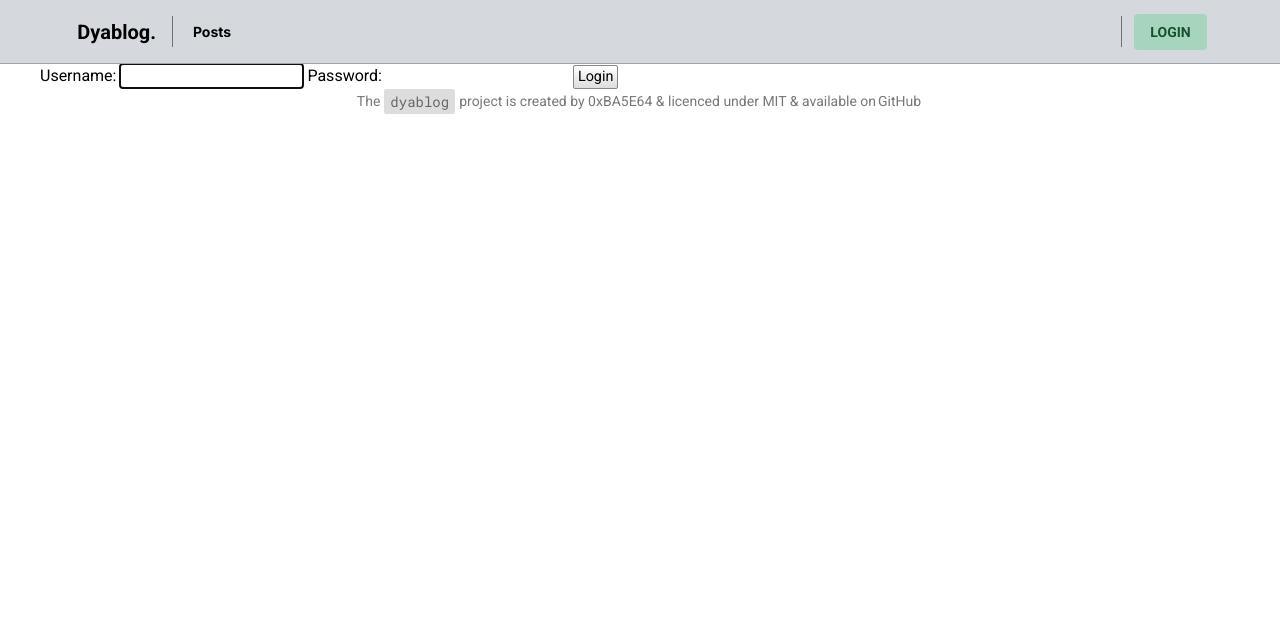
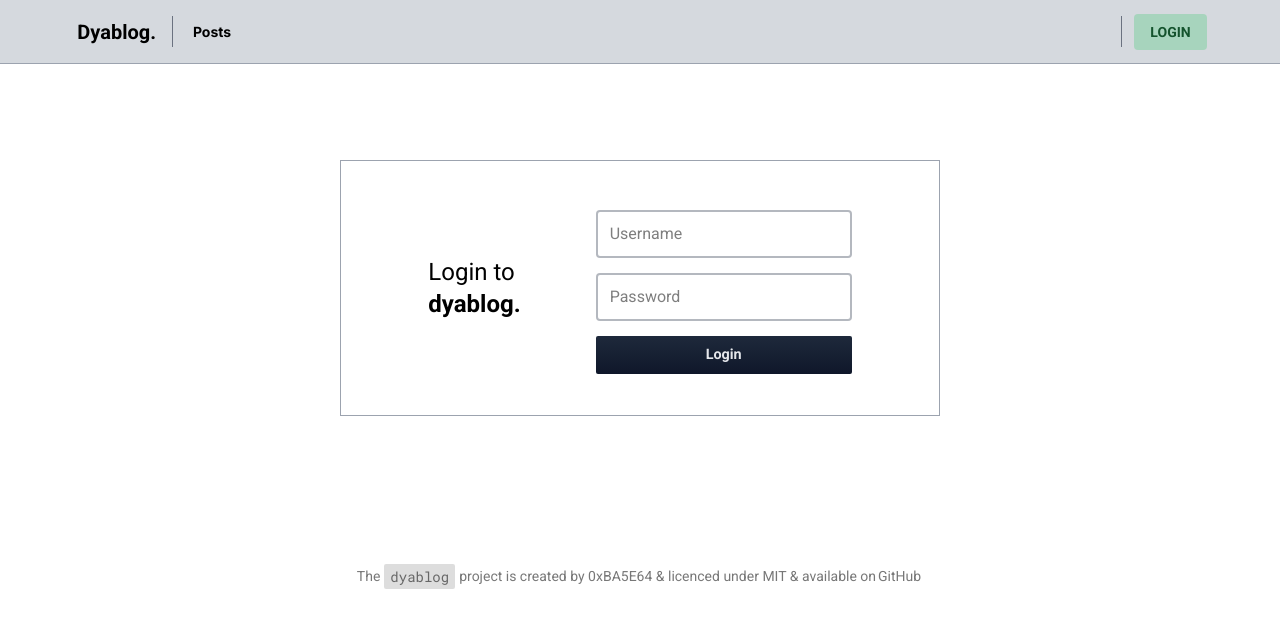
Before and after one commit to 0xBA5E64/dyablog, a Django app: page /blog/login/ in a window 1280 px wide. Shown: the top 628 px of the page. Run offline with Django 4.2, Linux system fonts and the light colour scheme; style sheets or scripts are compiled from the project's sources; parts of the project's set-up code (start-up, migrations or seed data) failed here and were passed over.

Commit message:
Redesigned login page with tailwind

```diff
--- a/blog/templates/blog/login.html
+++ b/blog/templates/blog/login.html
@@ -1,9 +1,15 @@
 {% extends "./base.html" %}
 
 {% block content %}
-<form method="post">
-    {% csrf_token %}
-    {{ form }}
-    <button type="Submit">Login</button>
-</form>
+<div class="relative w-full h-[500px] flex justify-center items-start">
+    <div class="relative md:w-[600px] h-64 border border-gray-400 p-4 flex justify-evenly items-center flex-col md:flex-row my-24">
+        <h1 class="text-2xl md:w-24">Login to <span class="font-bold">dyablog.</span></h1>
+        <form method="post" class="w-64">
+            {% csrf_token %}
+            {% include './material_text_field.html' with field=form.username %}
+            {% include './material_text_field.html' with field=form.password %}
+            <button type="Submit" class="w-full py-2 font-bold border-0 bg-gradient-to-b from-slate-800 to-slate-900 text-gray-200 mt-2">Login</button>
+        </form>
+    </div>
+</div>
 {% endblock %}
--- a/blog/templates/blog/material_text_field.html
+++ b/blog/templates/blog/material_text_field.html
@@ -1,14 +1,14 @@
 <div class="">
-  <div class="relative inline-block h-12 w-full border-box rounded border-2 bg-white {% if field.errors %}border-red-500{% else %}border-gray-500{% endif %} border-opacity-50 mt-2">
+  <div class="relative inline-block h-12 w-full border-box rounded border-2 bg-white {% if field.errors %}border-red-600{% else %}border-gray-500{% endif %} border-opacity-50 mt-2">
     <input
       class="peer absolute top-1/2 left-1/2 -translate-x-1/2 -translate-y-1/2 w-full bg-transparent p-2 px-3 text-base focus:outline-none"
-      type="text"
+      type="{{ field.field.widget.input_type }}"
       name="{{ field.name }}"
       value="{% if field.value %}{{ field.value }}{% endif %}"
       placeholder=" "
     />
     <label
-      class="absolute transition-movinglabel text-xs top-[0%] z-10 mx-2 inline-block -translate-y-1/2 bg-white px-1 peer-placeholder-shown:top-1/2 peer-placeholder-shown:bg-transparent peer-placeholder-shown:text-base peer-placeholder-shown:opacity-50"
+      class="absolute transition-movinglabel pointer-events-none text-xs top-[0%] z-10 mx-2 inline-block -translate-y-1/2 bg-white px-1 peer-placeholder-shown:top-1/2 peer-placeholder-shown:bg-transparent peer-placeholder-shown:text-base peer-placeholder-shown:opacity-50"
       for="title"
       >{{ field.label }}</label
     >
```
